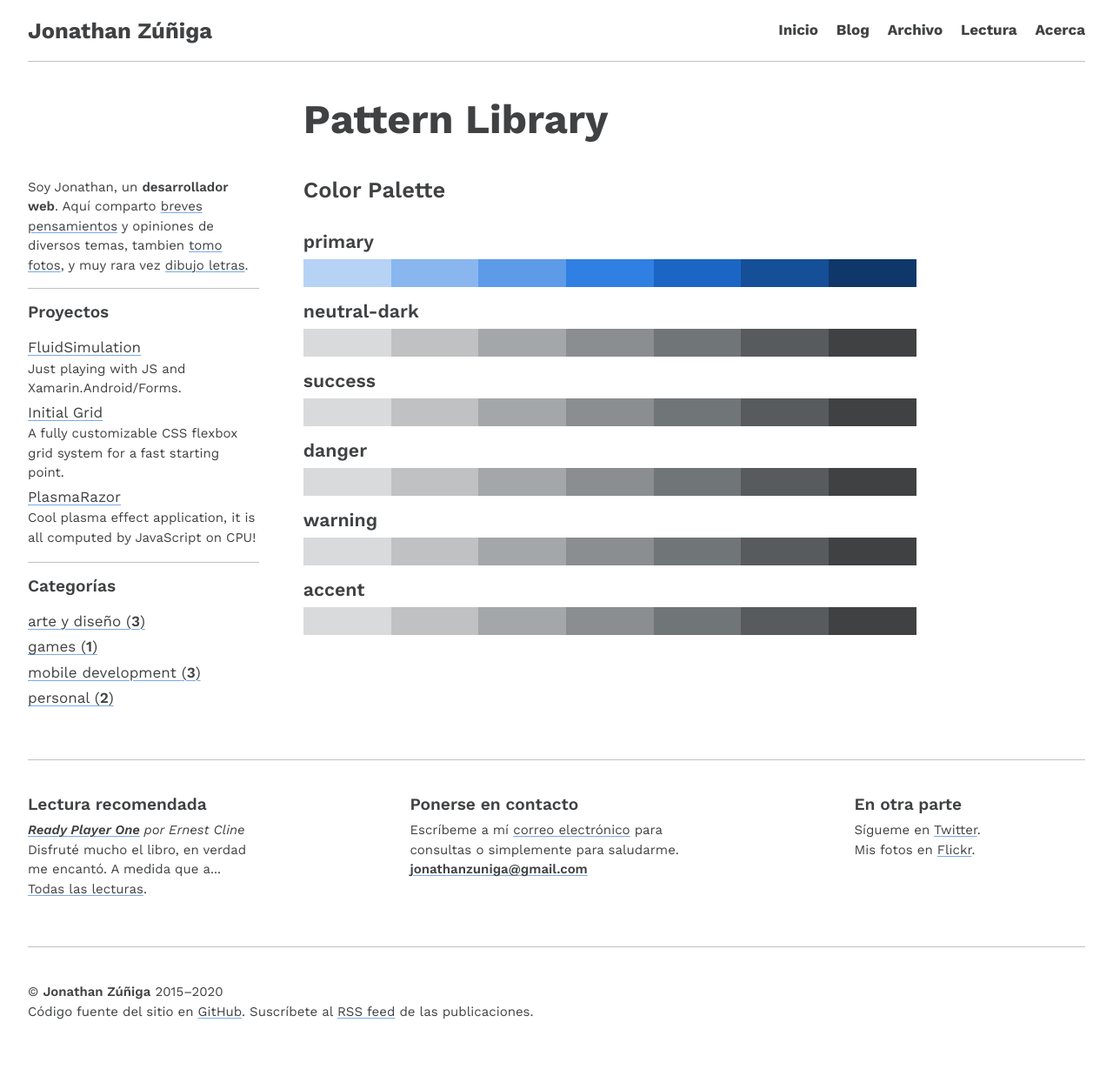
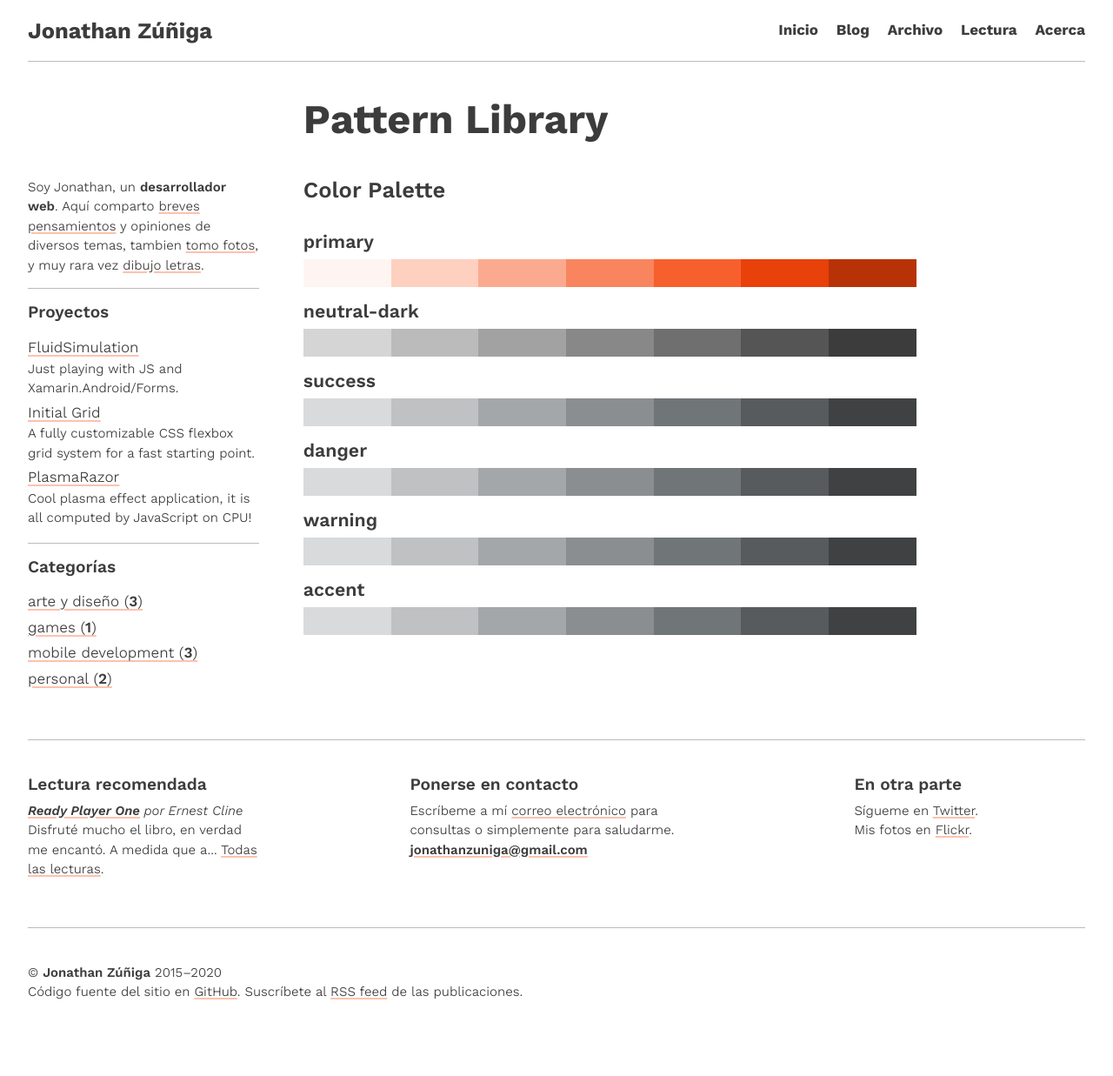
Before and after one commit to jonathanzuniga/jonathanzuniga.github.io, a Jekyll site: the page built from patterns.html, in a window 1280 px wide. Shown: the whole page at 87% size. Built offline with Jekyll 4.4.1, drawn with Linux system fonts in a browser that asks for light colours; after the commit the page ends 1215 px from its top, so only the background shows below that.

Commit message:
test color palette

```diff
--- a/_sass/_colors.scss
+++ b/_sass/_colors.scss
@@ -1,5 +1,5 @@
-$color-primary: #307fe2;
-$color-neutral-dark: #8a8e91;
+$color-primary: #f9855e;
+$color-neutral-dark: #888;
 $color-success: #8a8e91;
 $color-danger: #8a8e91;
 $color-warning: #8a8e91;
--- a/_sass/_reset.scss
+++ b/_sass/_reset.scss
@@ -30,8 +30,8 @@
     // text-decoration: none;
     // transition: all 0.2s;
 
-    text-decoration-color: rgba($color-link, 0.65);
-    text-decoration-thickness: 0.063em;
+    text-decoration-color: rgba($color-link, 0.5);
+    text-decoration-thickness: 0.125rem;
     text-underline-offset: 0.156em;
     // text-underline-position: under;
 
@@ -41,7 +41,7 @@
         // box-shadow: inset 0 -5rem 0 rgba($color-link, 0.05),
         //     0 0.063rem 0 rgba($color-link, 0.1);
 
-        text-decoration-color: rgba($color-link, 0.65);
+        text-decoration-color: rgba($color-link, 0.5);
     }
 
     &:hover,
--- a/_sass/_variables.scss
+++ b/_sass/_variables.scss
@@ -52,7 +52,7 @@
 $body-color: $color-txt;
 $body-font-family: $font-family-primary;
 $body-font-size: $font-size;
-$body-font-weight: 400;
+$body-font-weight: 360;
 $body-line-height: 1.5;
 
 $code-bg-color: $color-neutral-dark-60;
```
